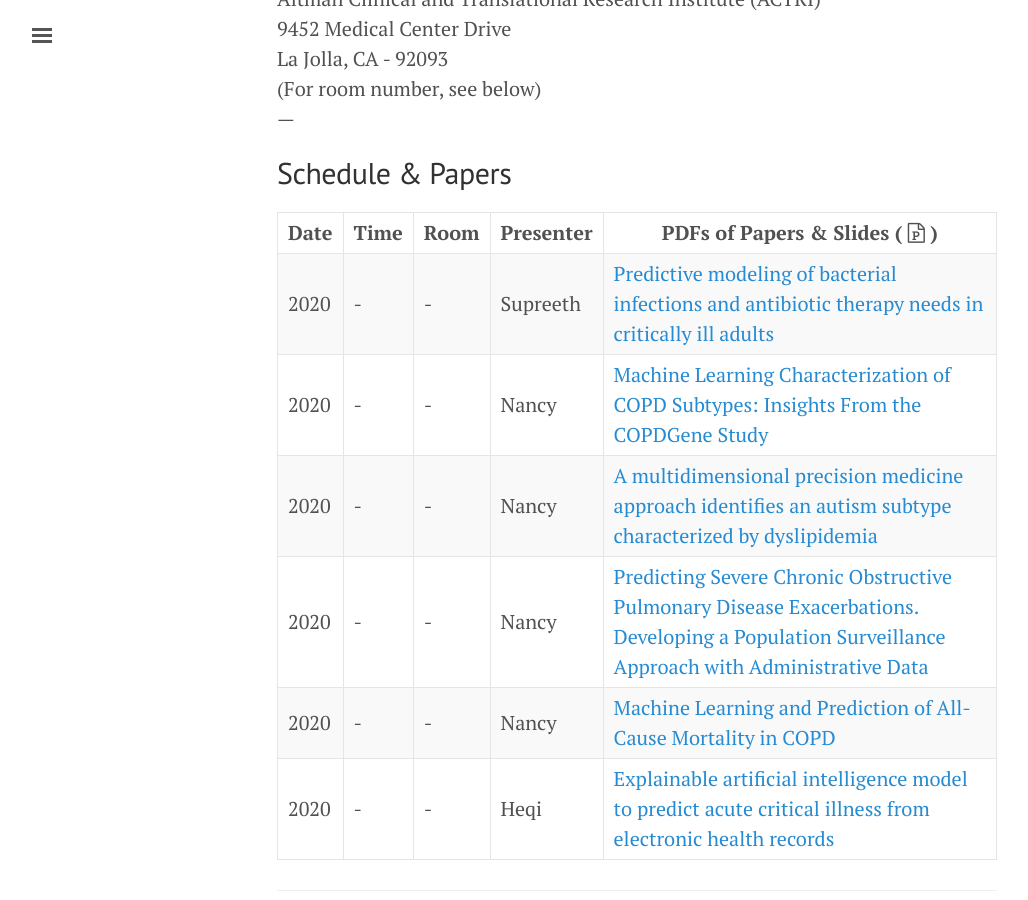
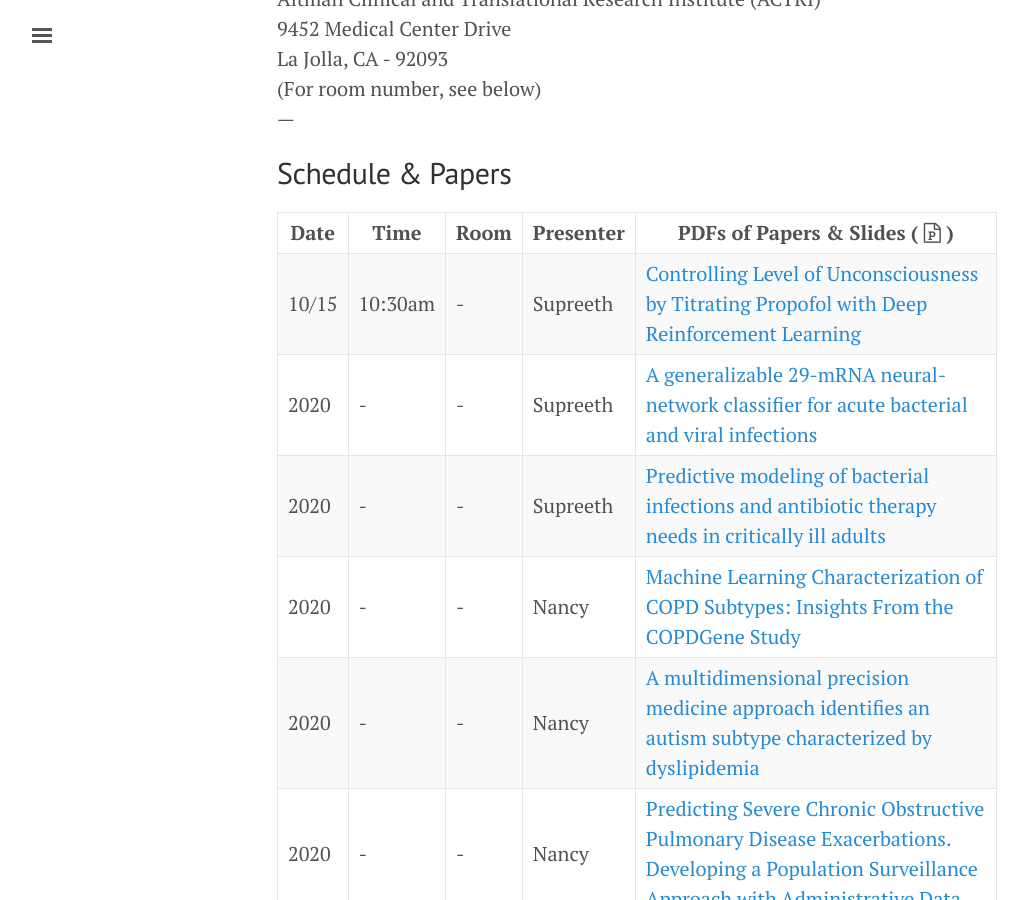
Before and after one commit to NematiLab/bmijc, a Jekyll site: the page built from index.md, in a window 1280 px wide and 900 px high, scrolled down 515 px. Shown: the whole window, without its empty margins (3-1031 px from the left). Built offline with Jekyll 4.4.1, drawn with Linux system fonts in a browser that asks for light colours; nearby versions of some CDN libraries.

Commit message:
Upload files

```diff
--- a/index.md
+++ b/index.md
@@ -30,6 +30,8 @@ La Jolla, CA - 92093<br>
 
 Date | Time    | Room | Presenter | PDFs of Papers & Slides ( <i class='fa fa-file-powerpoint-o'></i> )
 --- | --- | --- | --- | ---
+10/15 | 10:30am | - | Supreeth | [Controlling Level of Unconsciousness by Titrating Propofol with Deep Reinforcement Learning]({{ site.baseurl }}/assets/101520.pdf){:target="_blank"}
+2020 | - | - | Supreeth | [A generalizable 29-mRNA neural-network classifier for acute bacterial and viral infections]({{ site.baseurl }}/assets/supreeth_2.pdf){:target="_blank"}
 2020 | - | - | Supreeth | [Predictive modeling of bacterial infections and antibiotic therapy needs in critically ill adults]({{ site.baseurl }}/assets/supreeth_1.pdf){:target="_blank"}
 2020 | - | - | Nancy | [Machine Learning Characterization of COPD Subtypes: Insights From the COPDGene Study]({{ site.baseurl }}/assets/nancy_1.pdf){:target="_blank"}
 2020 | - | - | Nancy | [A multidimensional precision medicine approach identifies an autism subtype characterized by dyslipidemia]({{ site.baseurl }}/assets/nancy_2.pdf){:target="_blank"}
@@ -82,7 +84,7 @@ Date | Presenter | PDFs of Papers & Slides ( <i class='fa fa-file-powerpoint-o'>
 04/13 | - | 1) [PROBAST: A Tool to Assess Risk of Bias and Applicability of Prediction Model Studies: Explanation and Elaboration]({{ site.baseurl }}/assets/041320_paper01.pdf){:target="_blank"} 2) [A Harmonized Data Quality Assessment Terminology and Framework for the Secondary Use of Electronic Health Record Data]({{ site.baseurl }}/assets/041320_paper02.pdf){:target="_blank"}
 09/12 | Supreeth | [On the interpretability of machine learningbased model for predicting hypertension]({{ site.baseurl }}/assets/091219_paper.pdf){:target="_blank"} Extra: [Blog post on LIME](https://homes.cs.washington.edu/~marcotcr/blog/lime/){:target="_blank"}, [Blog post on Shapley Values](https://towardsdatascience.com/one-feature-attribution-method-to-supposedly-rule-them-all-shapley-values-f3e04534983d){:target="_blank"}
 08/15 | Jejo Koola |  [A clinically applicable approach to continuous prediction of future acute kidney injury]({{ site.baseurl }}/assets/081519_paper.pdf){:target="_blank"} [<i class='fa fa-file-powerpoint-o'></i>]({{ site.baseurl }}/assets/081519_slides.pptx)
-07/12 | Gabriel |  [Personal clinical history predicts antibiotic resistance of urinary tract infections]({{ site.baseurl }}/assets/071219_paper.pdf){:target="_blank"} [<i class='fa fa-file-powerpoint-o'></i>]({{ site.baseurl }}/assets/071219_slides.pptx)
+07/12 | Gabe Wardi |  [Personal clinical history predicts antibiotic resistance of urinary tract infections]({{ site.baseurl }}/assets/071219_paper.pdf){:target="_blank"} [<i class='fa fa-file-powerpoint-o'></i>]({{ site.baseurl }}/assets/071219_slides.pptx)
 07/02 | Supreeth |  Derivation, Validation, and Potential Treatment Implications of Novel Clinical Phenotypes for Sepsis - Continued
 06/20 | Supreeth | [Derivation, Validation, and Potential Treatment Implications of Novel Clinical Phenotypes for Sepsis]({{ site.baseurl }}/assets/062019_paper.pdf){:target="_blank"} and [Supplementary Material]({{ site.baseurl }}/assets/062019_supplementary.pdf){:target="_blank"}
 05/17 | Supreeth | [Electronic health record-based clinical decision support alert for severe sepsis: a randomised evaluation]({{ site.baseurl }}/assets/051719_paper01.pdf){:target="_blank"} and [Objecting to experiments that compare two unobjectionable policies or treatments]({{ site.baseurl }}/assets/051719_paper02.pdf){:target="_blank"}
```
